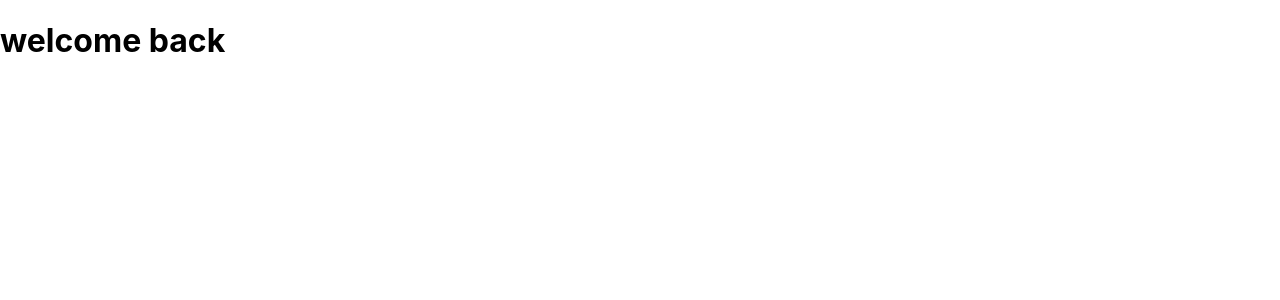
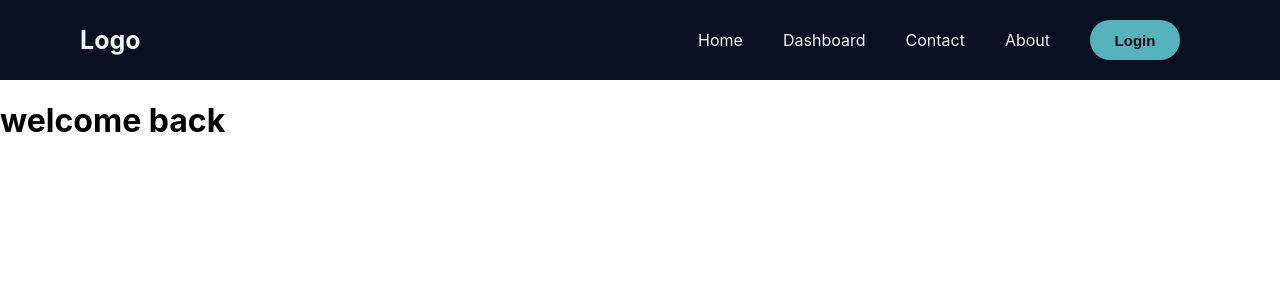
Before and after one commit to Asfar-07/GYM-Project-, a React (Create React App) app in the folder frontend/: page / in a window 1280 px wide. Shown: the top 300 px of the page. Built offline with nearby package versions, Linux system fonts and the light colour scheme.

Commit message:
created Navbar and global css variables

```diff
--- a/frontend/src/App.jsx
+++ b/frontend/src/App.jsx
@@ -1,12 +1,13 @@
-import './App.css';
+import "./App.css";
+import Navbar from "./components/Navbar/Navbar";
+import "./styles/theme.css";
+import "./styles/global.css";
 
 function App() {
   return (
     <div className="App">
-      <h1>
-        welcome back
-      </h1>
-
+      <Navbar />
+      <h1>welcome back</h1>
     </div>
   );
 }
--- a/frontend/src/components/Navbar/Navbar.jsx
+++ b/frontend/src/components/Navbar/Navbar.jsx
@@ -0,0 +1,30 @@
+import React from "react";
+import "./navbar.css";
+export default function Navbar() {
+  return (
+    <div className="Navbar">
+      <nav>
+        <div className="sitelogo">Logo</div>
+        <ul className="secdash">
+          <li>
+            <a href="/">Home</a>
+          </li>
+          <li>
+            <a href="/">Dashboard</a>
+          </li>
+          <li>
+            <a href="/">Contact</a>
+          </li>
+          <li>
+            <a href="/">About</a>
+          </li>
+          <li>
+            <a href="/">
+              <button className="btn">Login</button>
+            </a>
+          </li>
+        </ul>
+      </nav>
+    </div>
+  );
+}
--- a/frontend/src/components/Navbar/navbar.css
+++ b/frontend/src/components/Navbar/navbar.css
@@ -0,0 +1,35 @@
+.Navbar {
+  width: 100%;
+  height: 80px;
+  background-color: var(--primary-bg-color);
+  padding: 0 80px;
+}
+.Navbar nav {
+  display: flex;
+  width: 100%;
+  justify-content: space-between;
+  align-items: center;
+  height: 100%;
+}
+.sitelogo {
+  color: var(--primary-text-color);
+  font-size: 25px;
+  font-weight: bold;
+}
+
+.secdash {
+  display: flex;
+  list-style: none;
+  align-items: center;
+}
+.secdash > li {
+  margin: 0 20px;
+}
+.secdash > li a {
+  color: var(--primary-text-color);
+  text-decoration: none;
+  cursor: pointer;
+}
+.secdash > li a:hover {
+  color: var(--symbol-color);
+}
--- a/frontend/src/styles/global.css
+++ b/frontend/src/styles/global.css
@@ -0,0 +1,22 @@
+* {
+  box-sizing: border-box;
+}
+.btn {
+  display: flex;
+  justify-content: center;
+  align-items: center;
+  border-radius: 20px;
+  color: var(--primary-bg-color);
+  background-color: var(--symbol-color);
+  width: 90px;
+  height: 40px;
+  border: none;
+  cursor: pointer;
+  font-size: 15px;
+  font-weight: bold;
+}
+.btn:hover {
+  font-size: 16px;
+  transform: scale(1.05);
+  transition: 0.3s ease-in-out;
+}
--- a/frontend/src/styles/theme.css
+++ b/frontend/src/styles/theme.css
@@ -0,0 +1,8 @@
+/* Dark Theme */
+:root {
+  --primary-bg-color: #0a0f22;
+  --secondary-bg-color: #1d2233;
+  --symbol-color: #56b2bb;
+  --primary-text-color: #f0f4f8;
+  --secondary-text-color: #bac7cc;
+}
```
